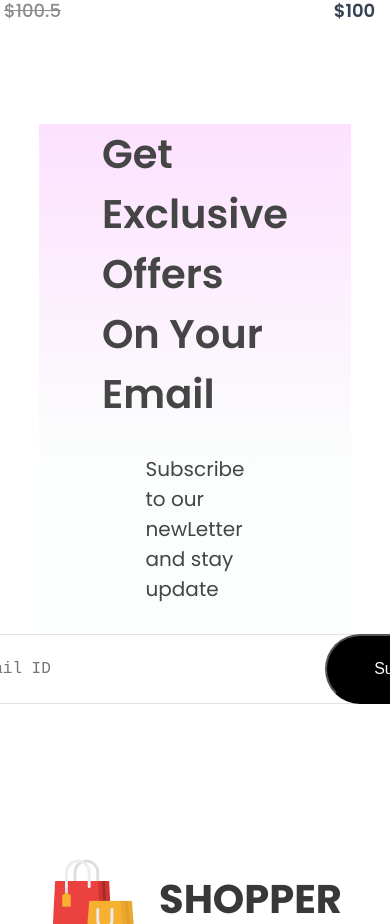
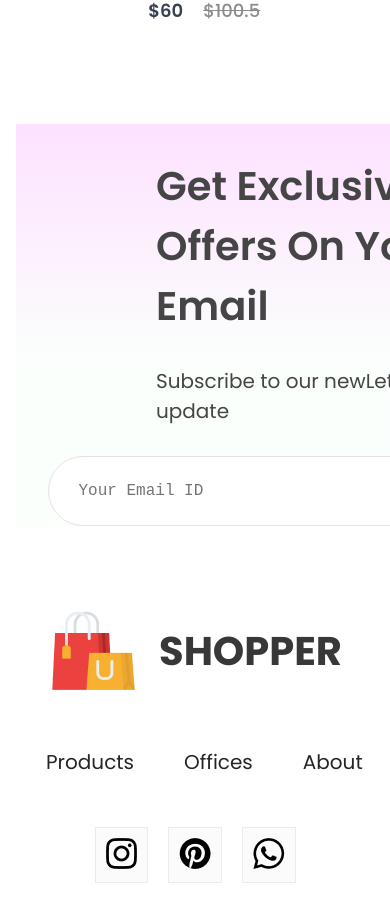
Before and after one commit to Murtuza-Ahmed/react-paractice-tutorial, a React (Vite) app in the folder react-ecommerce-tutorial/: page / in a window 390 px wide. Shown: the part 4778-5702 px from the top of the page. Built offline with nearby package versions, Linux system fonts and the light colour scheme.

Commit message:
paractice

```diff
--- a/react-ecommerce-tutorial/src/components/NewCollection/NewCollection.module.css
+++ b/react-ecommerce-tutorial/src/components/NewCollection/NewCollection.module.css
@@ -47,3 +47,9 @@
         display: none;
     }
 }
+
+@media only screen and (max-width:475px) {
+    .Collection {
+        width: 85%;
+    }
+}
--- a/react-ecommerce-tutorial/src/components/NewLetter/NewLetter.module.css
+++ b/react-ecommerce-tutorial/src/components/NewLetter/NewLetter.module.css
@@ -64,3 +64,14 @@
         width: 600px;
     }
 }
+
+@media only screen and (max-width:475px) {
+    .NewLetter {
+        width: 170%;
+        margin: 5rem 1rem;
+    }
+
+    .NewLetter h1 {
+        padding-top: 2rem;
+    }
+}
```
